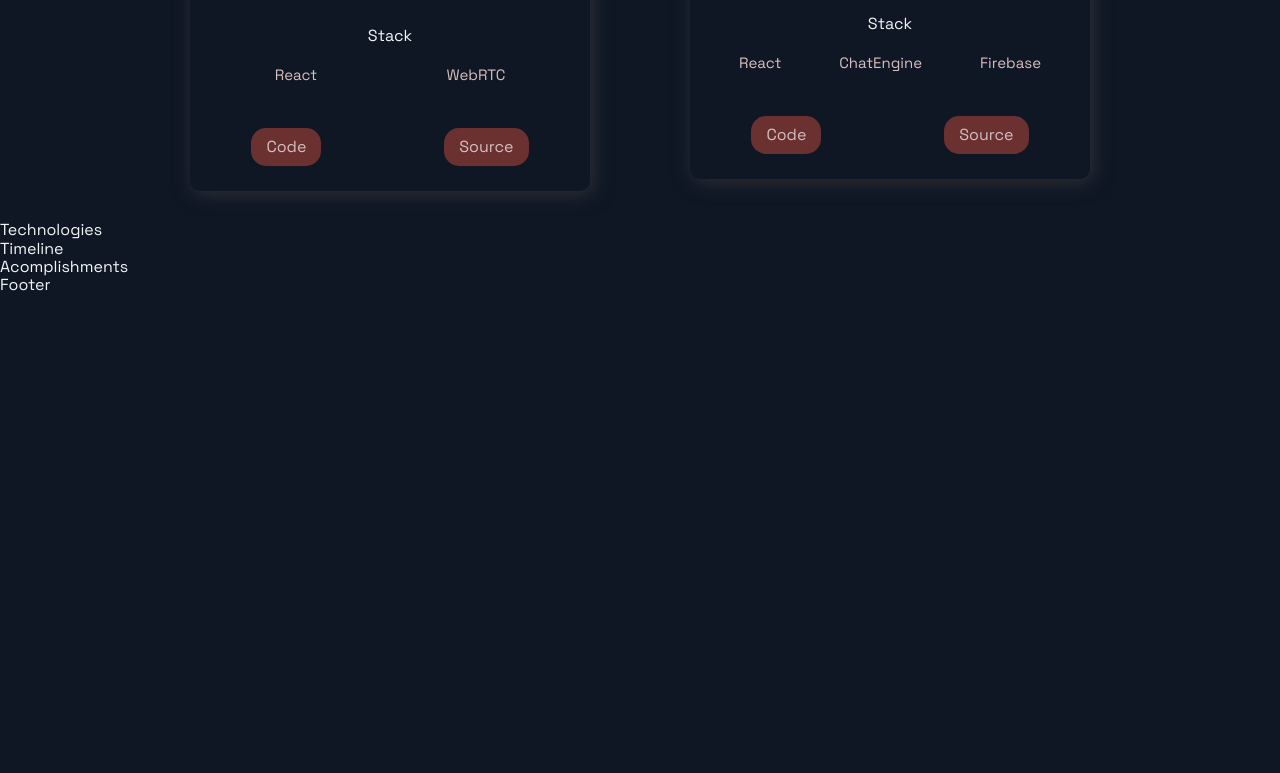
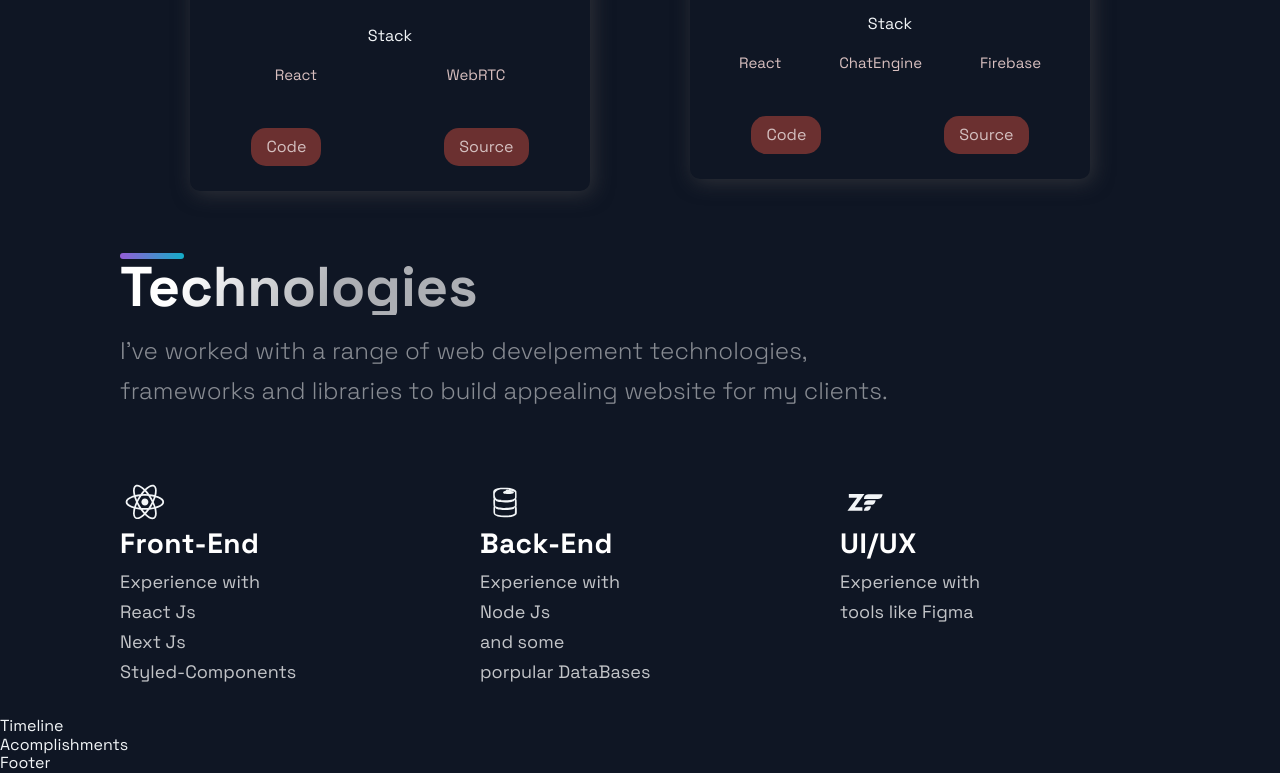
Before and after one commit to Officialibn1/Next-js-portfolio, a Next.js app: page / in a window 1280 px wide. Shown: the part 2231-3004 px from the top of the page. Before the commit the page ends 2526 px from the top, so only its background shows below. Built offline with nearby package versions, Linux system fonts and the light colour scheme.

Commit message:
Technologies section complete

```diff
--- a/src/components/Technologies/Technologies.js
+++ b/src/components/Technologies/Technologies.js
@@ -4,9 +4,62 @@
 import { List, ListContainer, ListItem, ListParagraph, ListTitle } from './TechnologiesStyles';
 
 const Technologies = () =>  (
-  <div>
-    Technologies
-  </div>
+  <Section id='tech'>
+    <SectionDivider />
+
+    <SectionTitle>Technologies</SectionTitle>
+
+    <SectionText>
+      I've worked with a range of web develpement technologies, frameworks and libraries to build appealing website for my clients.
+    </SectionText>
+
+    <List>
+
+      <ListItem>
+        <DiReact size='5rem'/>
+
+        <ListContainer>
+          <ListTitle>Front-End</ListTitle>
+
+          <ListParagraph>
+            Experience with <br />
+            React Js <br />
+            Next Js <br />
+            Styled-Components
+          </ListParagraph>
+        </ListContainer>
+      </ListItem>
+
+      <ListItem>
+        <DiFirebase size='5rem'/>
+
+        <ListContainer>
+          <ListTitle>Back-End</ListTitle>
+
+          <ListParagraph>
+            Experience with <br />
+            Node Js <br />
+            and some <br />
+            porpular DataBases
+          </ListParagraph>
+        </ListContainer>
+      </ListItem>
+
+      <ListItem>
+        <DiZend size='5rem'/>
+
+        <ListContainer>
+          <ListTitle>UI/UX</ListTitle>
+
+          <ListParagraph>
+            Experience with <br />
+            tools like Figma
+          </ListParagraph>
+        </ListContainer>
+      </ListItem>
+
+    </List>
+  </Section>
 );
 
 export default Technologies;
```
